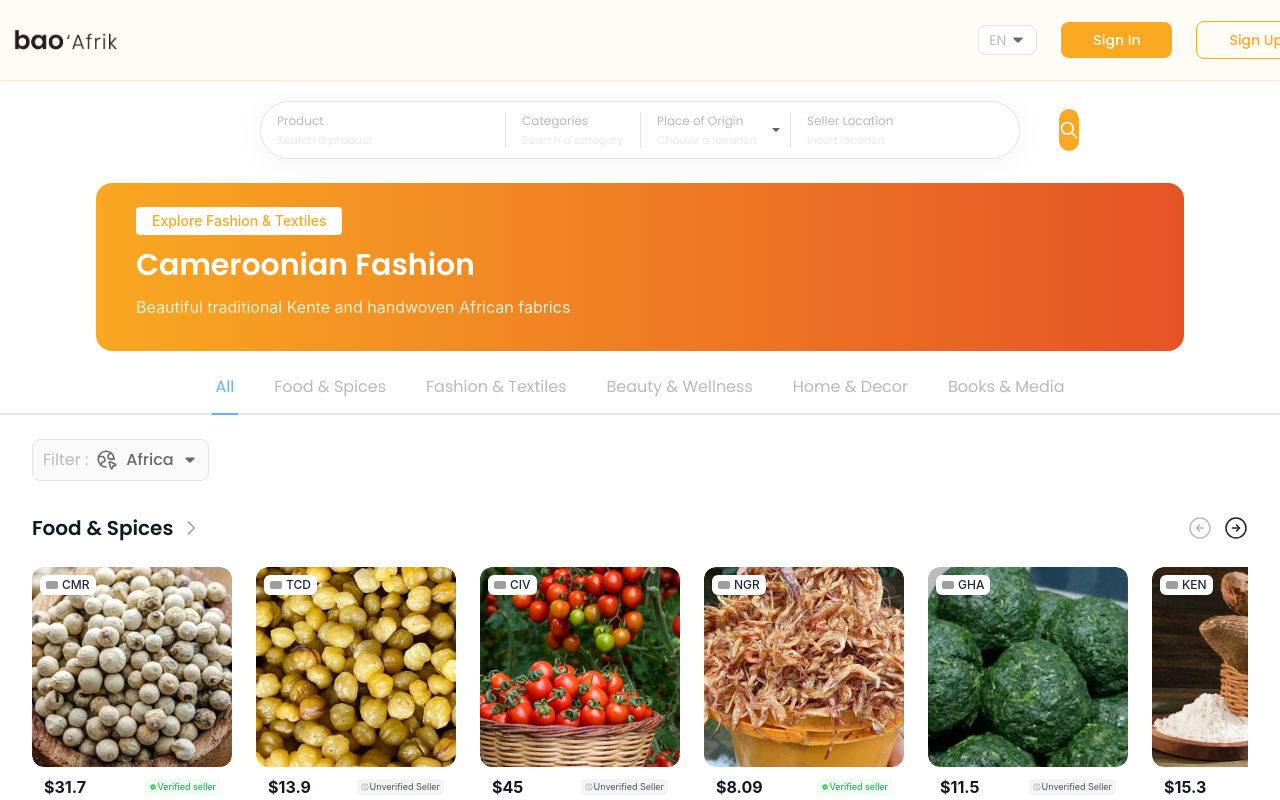
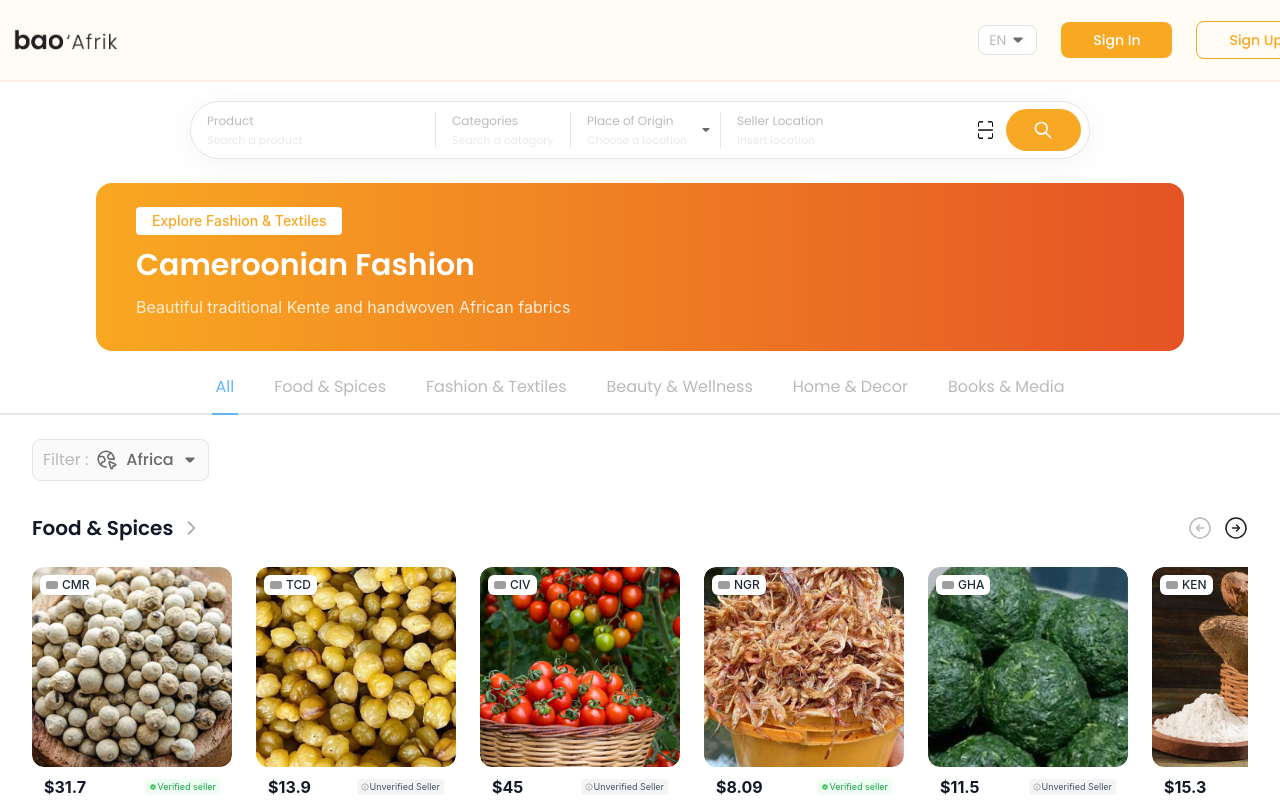
Before and after one commit to Bao-Technologies-and-Travels/BaoAfrik, a React (Create React App) app: page / in a window 1280 px wide. Shown: the top 800 px of the page. Built offline with nearby package versions, Linux system fonts and the light colour scheme; grey boxes are pictures that could not be loaded; the HTML template or start-up script is replaced by a standard one.

Commit message:
Update Home component layout by increasing search bar width from 760px to 900px for improved usability and visual consistency.

```diff
--- a/src/pages/Home.tsx
+++ b/src/pages/Home.tsx
@@ -688,7 +688,7 @@ const Home: React.FC = () => {
         <div
           className="hidden md:flex items-center mx-auto"
           style={{
-            width: '760px',
+            width: '900px',
             height: '58px',
             flexShrink: 0,
             borderRadius: '30px',
```
